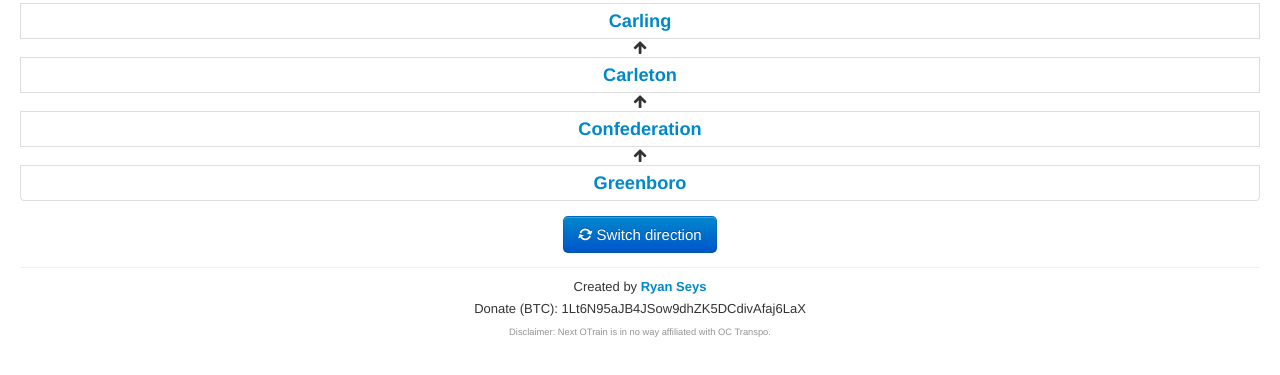
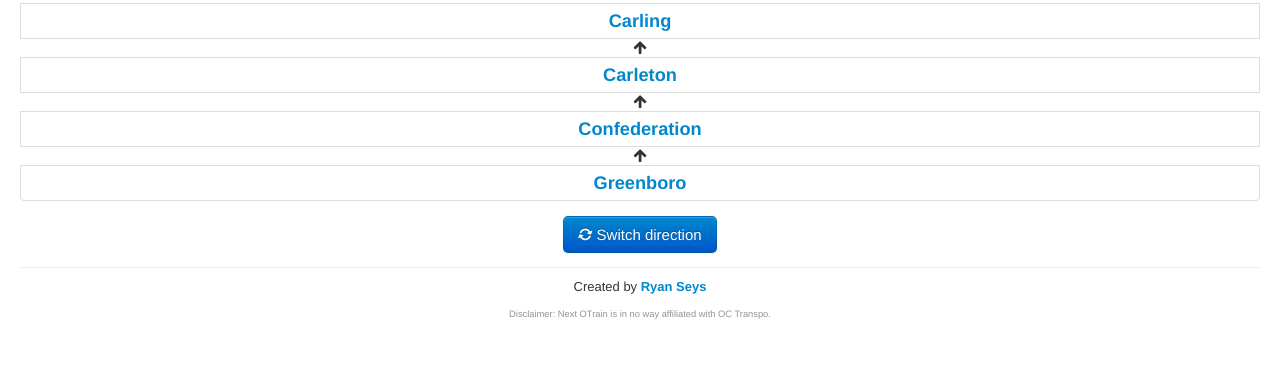
Before and after one commit to ryanseys/next-otrain-static, a plain HTML site: page index.html in a window 1280 px wide. Shown: the part 107-482 px from the top of the page. Drawn offline with Linux system fonts and the light colour scheme; a script that the page names is missing.

Commit message:
Update index.html

```diff
--- a/index.html
+++ b/index.html
@@ -59,7 +59,6 @@
         <span>Created by&nbsp;</span><a href="http://ryanseys.com" target="_blank"><b>Ryan Seys</b></a>
     </div>
     <div style="margin-top:4px" class="pull-center">
-        Donate (BTC): 1Lt6N95aJB4JSow9dhZK5DCdivAfaj6LaX
         <p style="position:relative; top:5px; bottom:0; clear:both; font-size:7pt;color:#666666;opacity:0.7;">Disclaimer: Next OTrain is in no way affiliated with <a style="color:#666666;" target="_blank" href="http://www.octranspo1.com">OC Transpo</a>.</p>
     </div>
 </body>
```
